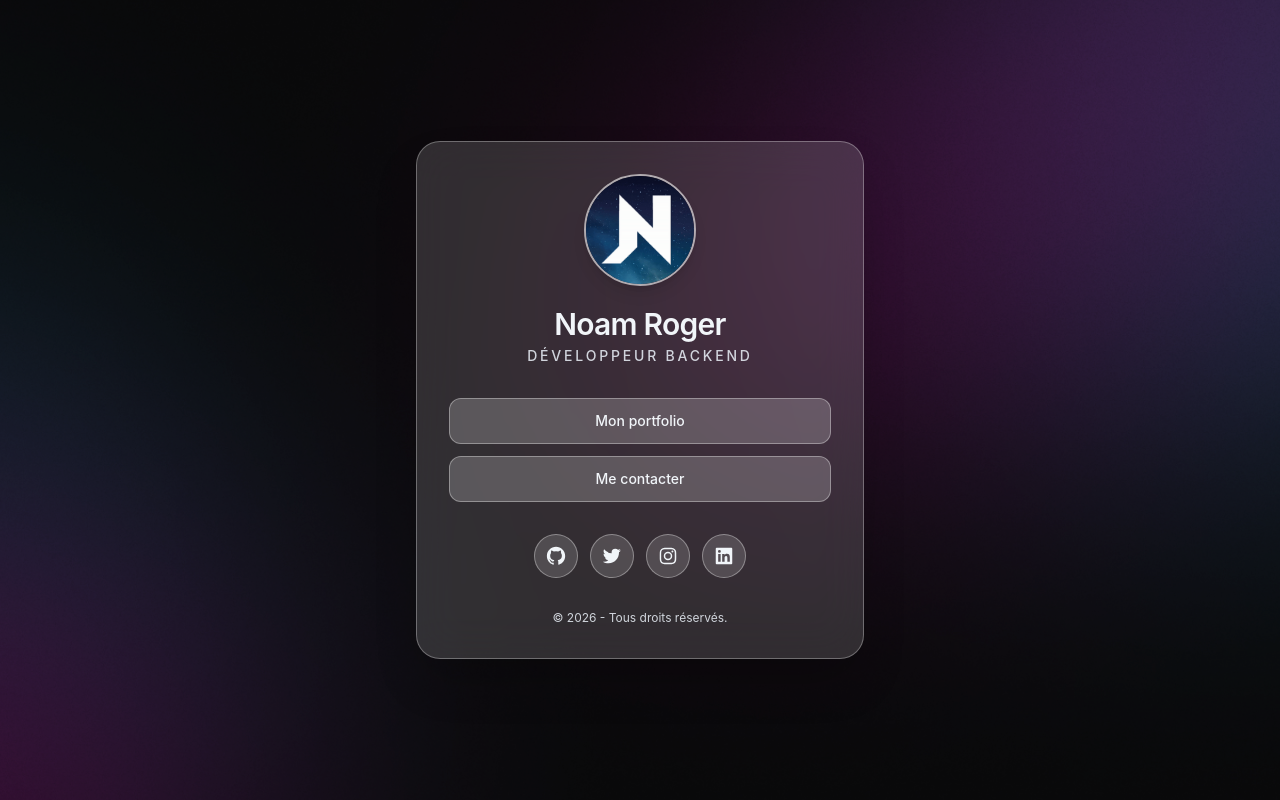
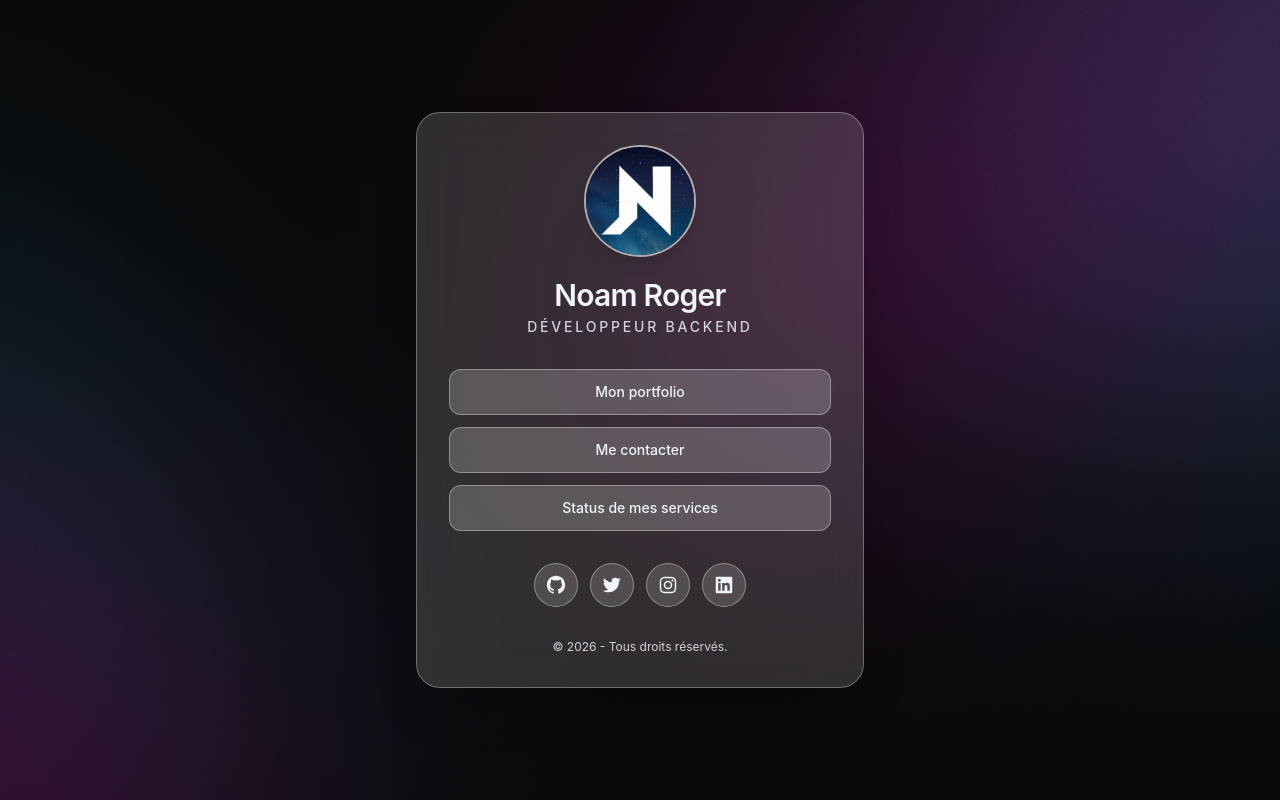
Before and after one commit to noam120606/noam.ovh, a React (Vite) app: page / in a window 1280 px wide. Built offline with nearby package versions, Linux system fonts and the light colour scheme.

Commit message:
status button

```diff
--- a/src/App.tsx
+++ b/src/App.tsx
@@ -40,6 +40,14 @@ function App() {
                 className="rounded-xl border border-white/35 bg-white/20 px-4 py-3 text-sm font-medium transition hover:bg-white/30"
               >
                 Me contacter
+              </a>
+              <a
+                href="https://status.noam.ovh"
+                target="_blank"
+                rel="noreferrer"
+                className="rounded-xl border border-white/35 bg-white/20 px-4 py-3 text-sm font-medium transition hover:bg-white/30"
+              >
+                Status de mes services
               </a>
             </div>
 
```
